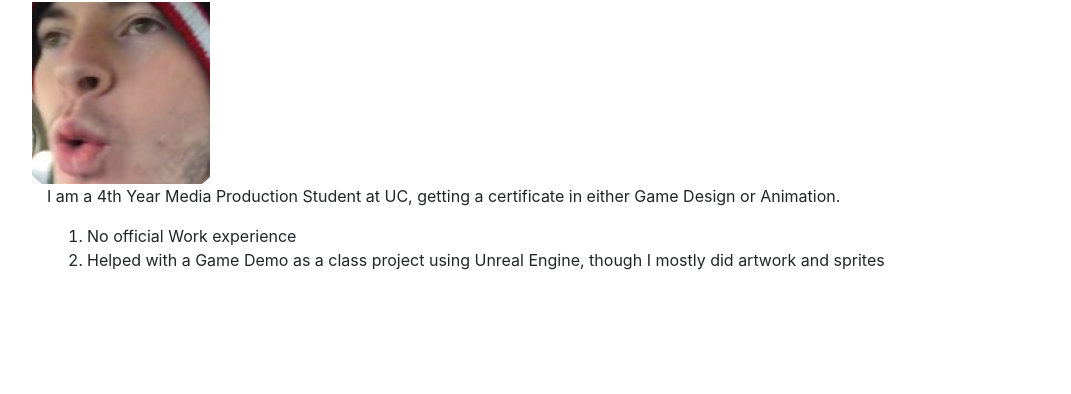
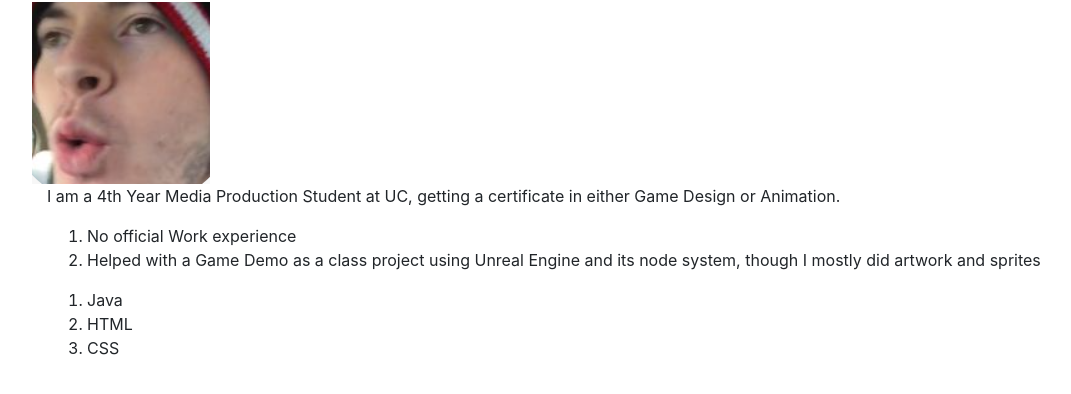
Before and after one commit to it3049c-fall22-henderson/online-portfolio-palcicjm, a website: page index.html in a window 1280 px wide. Shown: the part 54-448 px from the top of the page, without its empty margins (53-1124 px from the left). Drawn offline with nearby package versions, Linux system fonts and the light colour scheme.

Commit message:
Added Programming Languages div
Line 33

```diff
--- a/index.html
+++ b/index.html
@@ -26,10 +26,17 @@
     <div class="container" id="experience">
       <ol>
         <li>No official Work experience</li>
-        <li>Helped with a Game Demo as a class project using Unreal Engine, though I mostly did artwork and sprites</li>
+        <li>Helped with a Game Demo as a class project using Unreal Engine and its node system, though I mostly did
+          artwork and sprites</li>
       </ol>
     </div>
-    <div class="container" id="programmingLanguages"></div>
+    <div class="container" id="programmingLanguages">
+      <ol>
+        <li>Java</li>
+        <li>HTML</li>
+        <li>CSS</li>
+      </ol>
+    </div>
     <div class="container" id="achievements"></div>
     <div class="container" id="games"></div>
 
```
